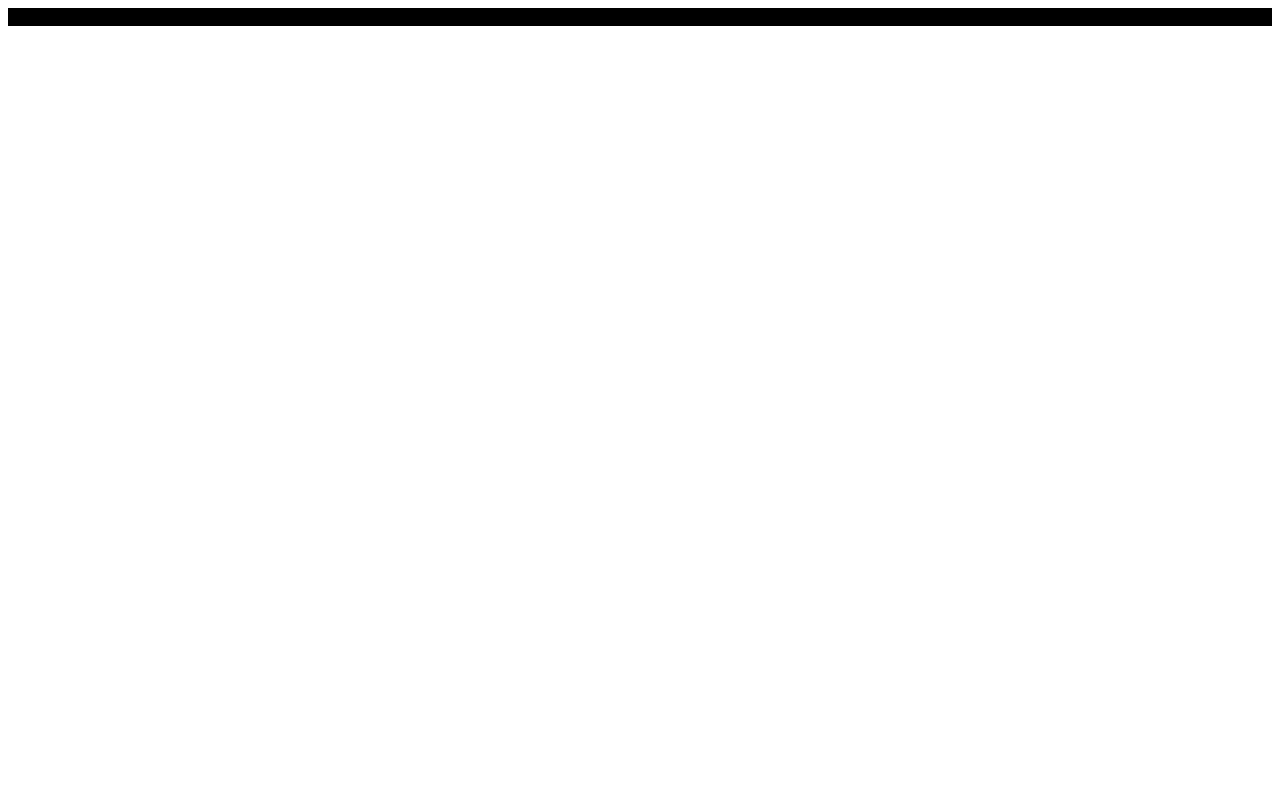
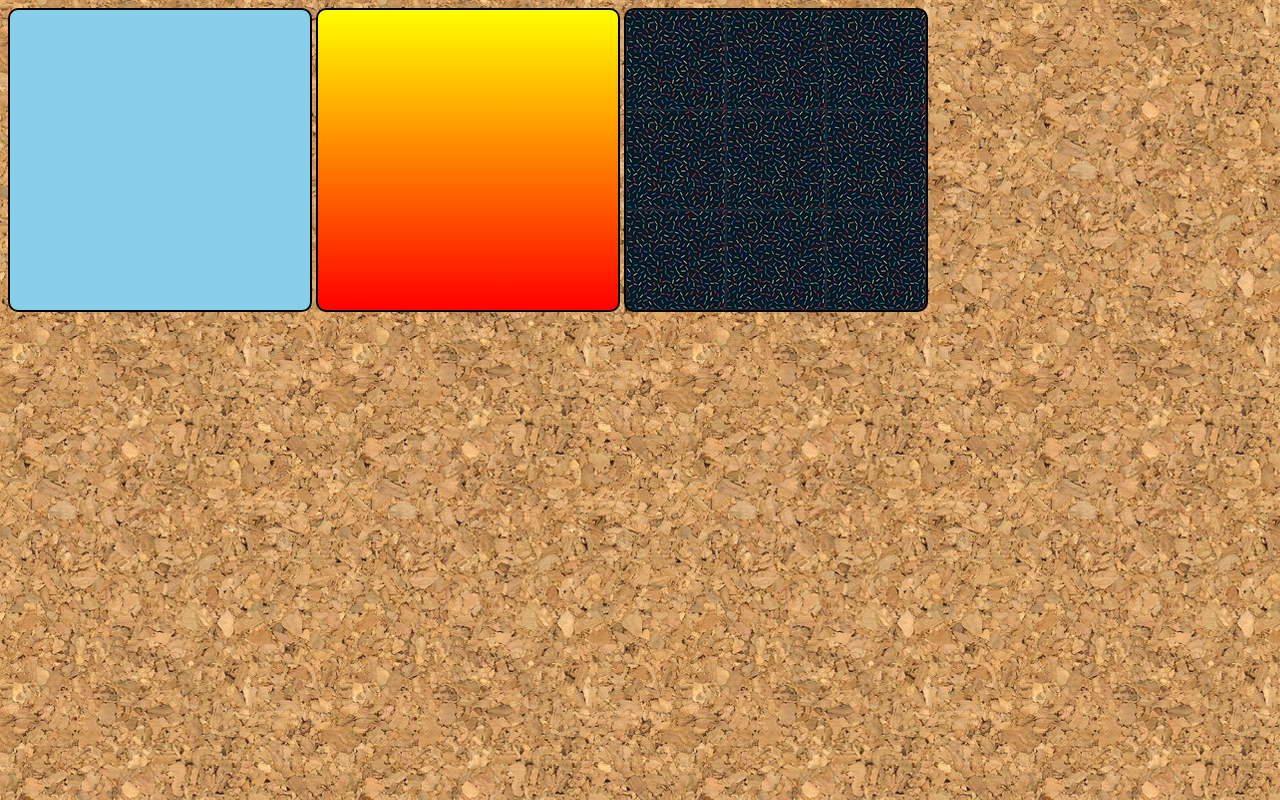
Before and after one commit to Daluzz17/html-css, a plain HTML site: page exercicios/ex022/fundo001.html in a window 1280 px wide. Drawn offline with Linux system fonts and the light colour scheme.

Commit message:
fundo001

```diff
--- a/exercicios/ex022/fundo001.html
+++ b/exercicios/ex022/fundo001.html
@@ -6,18 +6,39 @@
     <title>Teste de imagem de Fundo</title>
     <style>
         div.quadrado {
-            border: solid black;
+            display: inline-block;
+            border: 2px solid black;
+            border-radius: 10px;
+            width: 300px;
+            height: 300px;
+
+        }
+
+        div#q1 {
+            background-color: skyblue;
+        }
+
+        div#q2 {
+            background-image: linear-gradient(to bottom, yellow, red);
+        }
+
+        div#q3 {
+            background-image: url(imagens/pattern001.png);
+        }
+
+        body {
+            background-image: url(imagens/wallpaper001.jpg);
         }
     </style>
 </head>
 <body>
-    <div class="quadrado" >
+    <div class="quadrado" id="q1" >
 
     </div>
-    <div class="quadrado" >
+    <div class="quadrado" id="q2" >
 
     </div>
-    <div class="quadrado" >
+    <div class="quadrado" id="q3" >
 
     </div>
 </body>
```
Also changed, not shown: exercicios/ex022/fundo002.html (added, +11 -0 lines).
